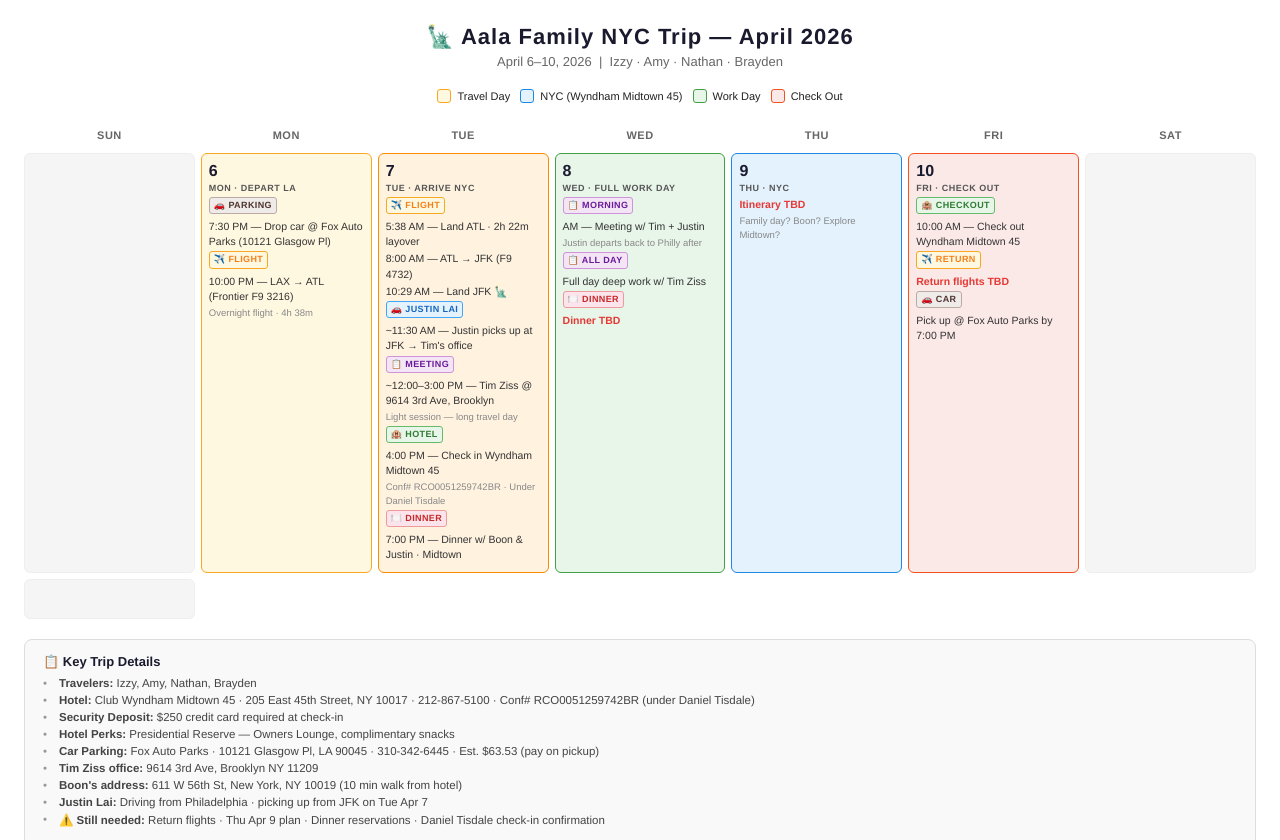
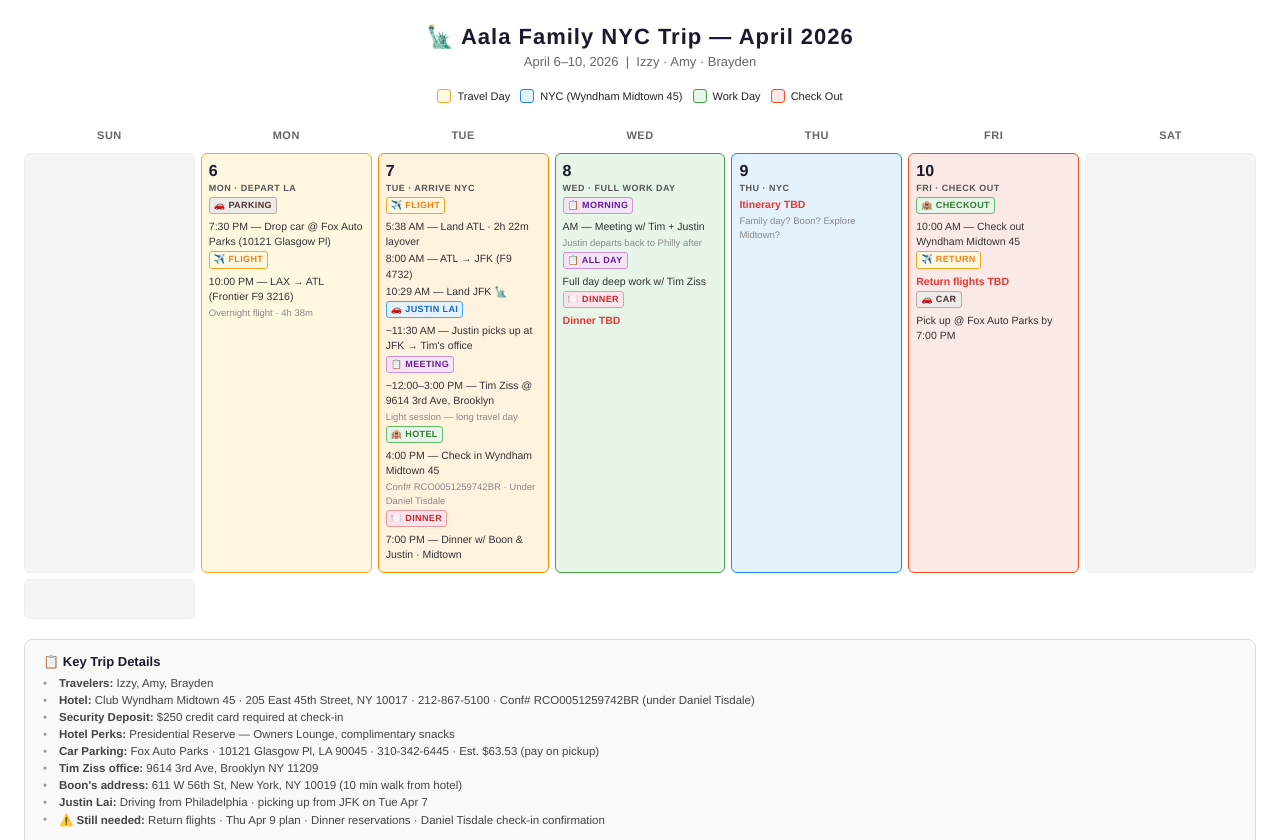
Before and after one commit to izzy-spsi/nyc-trip-2026, a plain HTML site: page index.html in a window 1280 px wide. Shown: the top 840 px of the page. Drawn offline with Linux system fonts and the light colour scheme.

Commit message:
Fix travelers: Amy, Brayden, Izzy (not Nathan — flying to Cleveland from NY)

```diff
--- a/index.html
+++ b/index.html
@@ -48,7 +48,7 @@
 <body>
 
 <h1>🗽 Aala Family NYC Trip — April 2026</h1>
-<div class="subtitle">April 6–10, 2026 &nbsp;|&nbsp; Izzy · Amy · Nathan · Brayden</div>
+<div class="subtitle">April 6–10, 2026 &nbsp;|&nbsp; Izzy · Amy · Brayden</div>
 
 <div class="legend">
   <div class="legend-item"><div class="legend-box" style="background:#fff8e1;border-color:#f9a825"></div> Travel Day</div>
@@ -146,7 +146,7 @@
 <div class="notes">
   <h3>📋 Key Trip Details</h3>
   <ul>
-    <li><strong>Travelers:</strong> Izzy, Amy, Nathan, Brayden</li>
+    <li><strong>Travelers:</strong> Izzy, Amy, Brayden</li>
     <li><strong>Hotel:</strong> Club Wyndham Midtown 45 · 205 East 45th Street, NY 10017 · 212-867-5100 · Conf# RCO0051259742BR (under Daniel Tisdale)</li>
     <li><strong>Security Deposit:</strong> $250 credit card required at check-in</li>
     <li><strong>Hotel Perks:</strong> Presidential Reserve — Owners Lounge, complimentary snacks</li>
```
